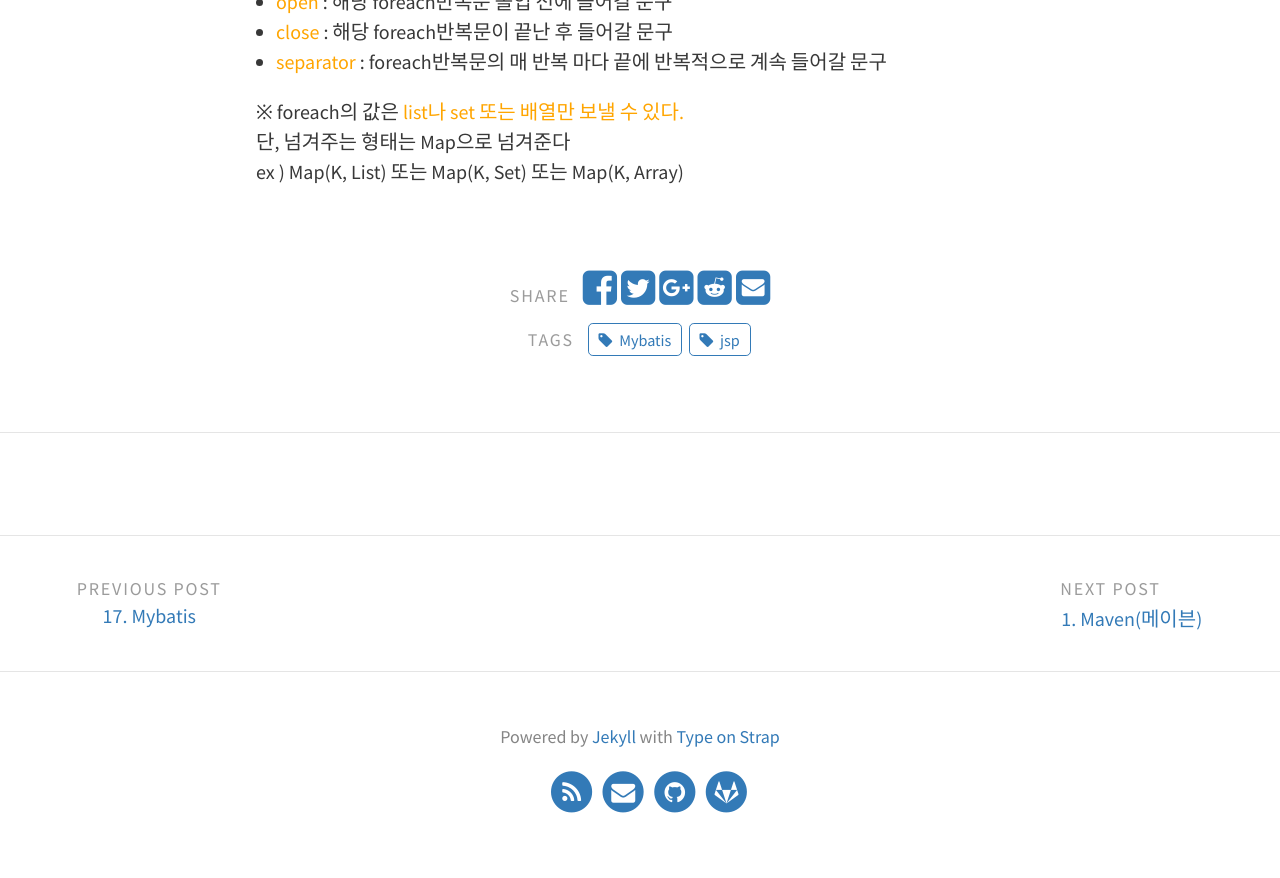
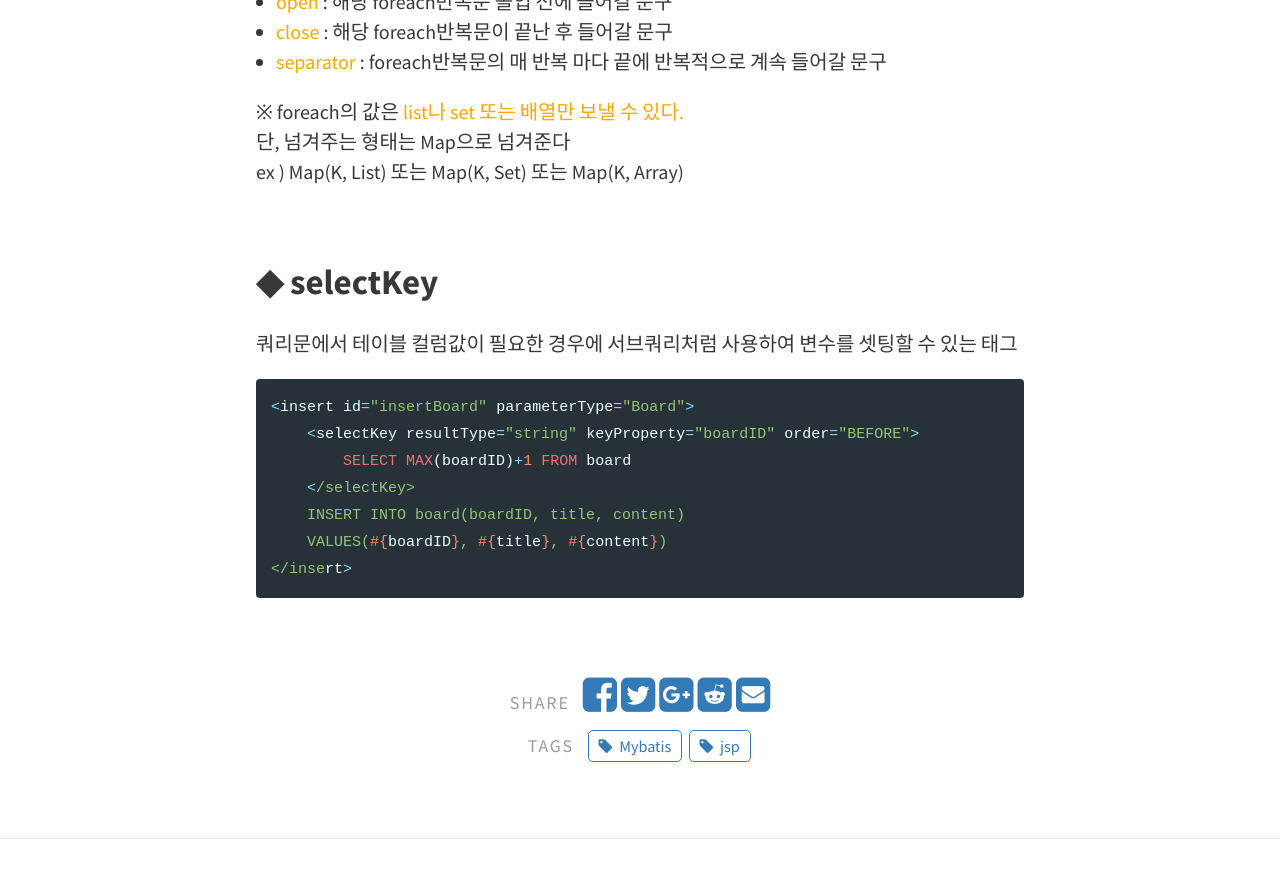
Before and after one commit to gunbin91/gunbin91.github.io, a Jekyll site: the page built from _posts/2019-09-05-jsp_18_mybatis2.md, in a window 1280 px wide and 900 px high, scrolled down 5169 px. Shown: the top 878 px of the window. Built offline with Jekyll 4.4.1, drawn with Linux system fonts in a browser that asks for light colours; comment, search, counter and statistics services are not loaded.

Commit message:
jsp 마이바티스 selectKey 내용추가

```diff
--- a/_posts/2019-09-05-jsp_18_mybatis2.md
+++ b/_posts/2019-09-05-jsp_18_mybatis2.md
@@ -165,9 +165,19 @@ List나 Set계열의 컬렉션 객체를 통해 많은 값을 한번에 넘겨
 단, 넘겨주는 형태는 Map으로 넘겨준다<br/>
 ex ) Map(K, List) 또는 Map(K, Set)  또는 Map(K, Array)
 
+<br/>
 
-
-
+## ◆ selectKey
+쿼리문에서 테이블 컬럼값이 필요한 경우에 서브쿼리처럼 사용하여 변수를 셋팅할 수 있는 태그
+{% highlight ruby %}
+<insert id="insertBoard" parameterType="Board">
+    <selectKey resultType="string" keyProperty="boardID" order="BEFORE">
+        SELECT MAX(boardID)+1 FROM board
+    </selectKey>
+    INSERT INTO board(boardID, title, content)
+    VALUES(#{boardID}, #{title}, #{content})
+</insert>
+{% endhighlight %}
 
 
 
```
